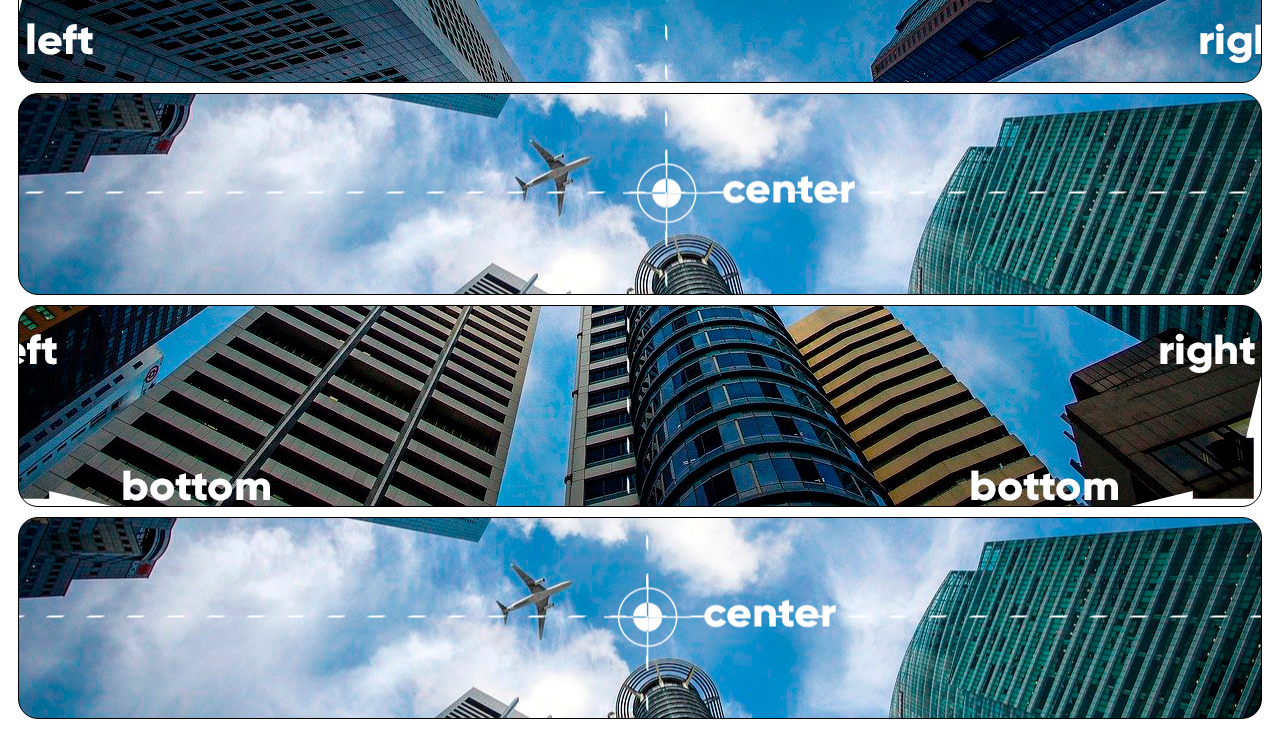
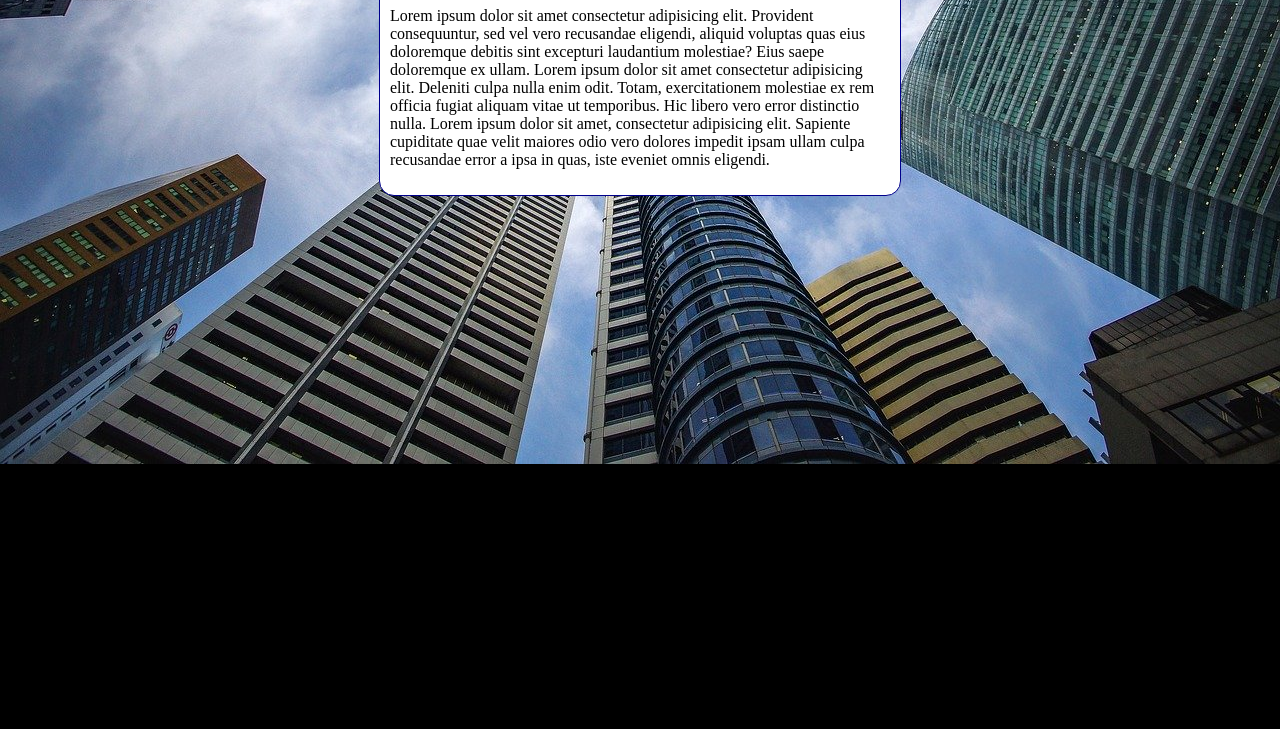
Before and after one commit to pvmello/HTMLCSS, a plain HTML site: page ex022/background.html in a window 1280 px wide. Shown: the part 129-858 px from the top of the page. After the commit the page ends 800 px from the top, so only its background shows below. Drawn offline with Linux system fonts and the light colour scheme.

Commit message:
ex022 updated
ex022 updated

```diff
--- a/ex022/background.html
+++ b/ex022/background.html
@@ -8,19 +8,12 @@
     <link rel="stylesheet" href="style.css">
 </head>
 <body>
-    <div class="square" id="q1">
-
-    </div>
-
-    <div class="square" id="q2">
-
-    </div>
-
-    <div class="square" id="q3">
+    <main>
+    <h1>TESTING BACKGROUNG IMAGE</h1>
+    <p>Lorem ipsum dolor sit amet consectetur adipisicing elit. Provident consequuntur, sed vel vero recusandae eligendi, aliquid voluptas quas eius doloremque debitis sint excepturi laudantium molestiae? Eius saepe doloremque ex ullam. Lorem ipsum dolor sit amet consectetur adipisicing elit. Deleniti culpa nulla enim odit. Totam, exercitationem molestiae ex rem officia fugiat aliquam vitae ut temporibus. Hic libero vero error distinctio nulla. Lorem ipsum dolor sit amet, consectetur adipisicing elit. Sapiente cupiditate quae velit maiores odio vero dolores impedit ipsam ullam culpa recusandae error a ipsa in quas, iste eveniet omnis eligendi.</p>
+</main>
 
 
-    </div>
 
-    <div class="square" id="q4"></div>
 </body>
 </html>
--- a/ex022/style.css
+++ b/ex022/style.css
@@ -6,19 +6,26 @@ div.square {
     background-image: url(images/imagens-cap19/wallpaper003.jpg);
 }
 
+body {
 
-div#q1 {
-    background-position: left top;
+    background-color: black;
+    background-image: url(images/imagens-cap19/wallpaper002.jpg);
+    background-repeat: no-repeat;
+    background-position: center center;
+    background-size: cover;
 }
 
-div#q2 {
-    background-position: left center;
+main {
+
+    background-color: #fff;
+    width: 500px;
+    padding: 10px;
+    margin: auto;
+    border: 1px solid darkblue;
+    border-radius: 15px;
+
 }
 
-div#q3 {
-    background-position: right bottom;
+h1 {
+    text-align: center;
 }
-
-div#q4 {
-    background-position: center center;
-}
```
